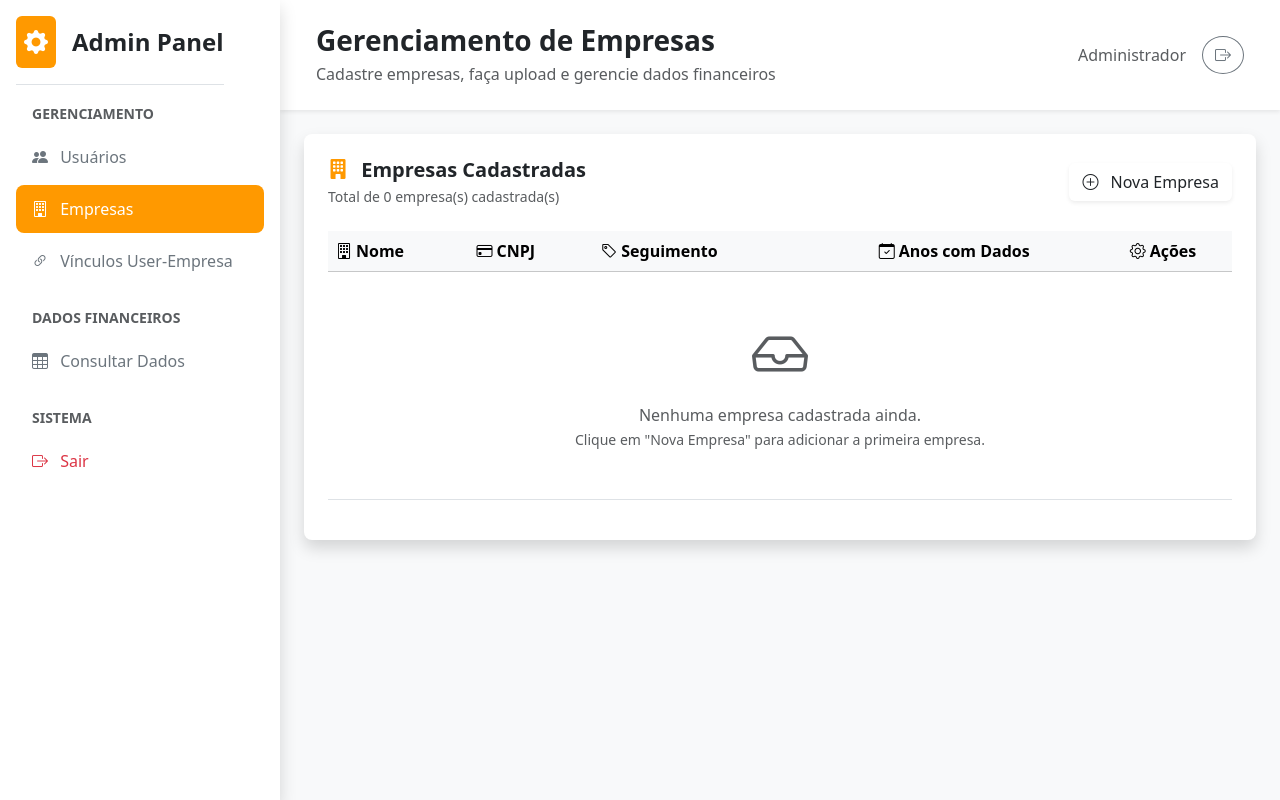
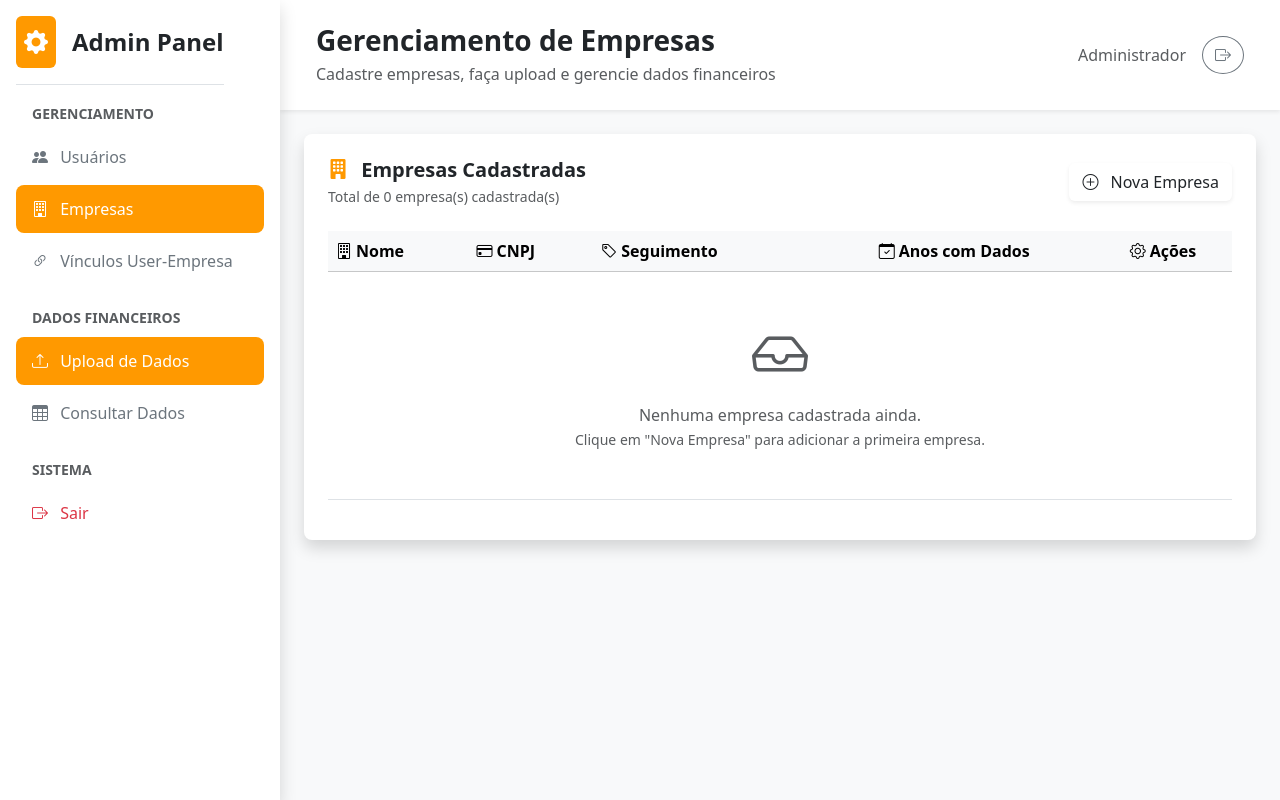
Before and after one commit to samuelfox30/WaysSolutionHub, a Flask app: page /admin/empresas in a window 1280 px wide. Run offline with Flask 3, Linux system fonts and the light colour scheme; the visitor is signed in with stand-in values (Sample User, id 1); data that the repository does not hold is empty.

Commit message:
Correções: adicionado link Upload de Dados no sidebar e corrigido ícone
SIDEBAR:
- Adicionado link "Upload de Dados" apontando para gerenciar_empresas
- Agora tem 2 opções em "Dados Financeiros":
  * Upload de Dados (gerenciar_empresas)
  * Consultar Dados (consultar_dados)

EMPRESAS.HTML:
- Corrigido ícone do botão "Gerenciar dados"
- Trocado bi-folder-open por bi-database
- Ícone agora aparece corretamente (não mais quadrado amarelo)

🤖 Generated with [Claude Code](https://claude.com/claude-code)

Co-Authored-By: Claude <noreply@anthropic.com>

```diff
--- a/src/templates/admin/components/sidebar.html
+++ b/src/templates/admin/components/sidebar.html
@@ -36,6 +36,13 @@
         <!-- DADOS -->
         <li class="mb-2 mt-3">
             <small class="text-muted text-uppercase fw-bold px-3">Dados Financeiros</small>
+        </li>
+        <li class="nav-item">
+            <a href="{{ url_for('admin.gerenciar_empresas') }}"
+               class="nav-link {% if request.endpoint == 'admin.gerenciar_empresas' %}active{% endif %}">
+                <i class="bi bi-upload me-2"></i>
+                <span>Upload de Dados</span>
+            </a>
         </li>
         <li class="nav-item">
             <a href="{{ url_for('admin.consultar_dados') }}"
--- a/src/templates/admin/empresas.html
+++ b/src/templates/admin/empresas.html
@@ -86,7 +86,7 @@
                                 <button class="btn btn-sm btn-outline-warning"
                                         onclick="abrirGerenciarDados({{ empresa.id }}, '{{ empresa.nome }}', {{ anos|tojson }})"
                                         title="Gerenciar dados">
-                                    <i class="bi bi-folder-open"></i>
+                                    <i class="bi bi-database"></i>
                                 </button>
                                 <button class="btn btn-sm btn-outline-primary"
                                         onclick="showEditEmpresaModal({{ empresa|tojson|safe }})"
```
